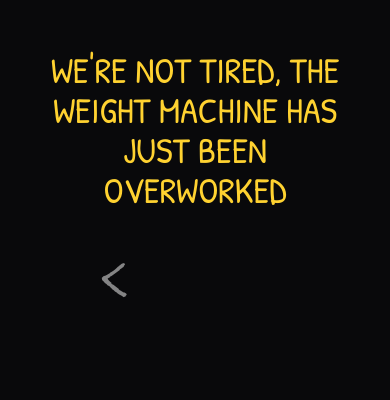
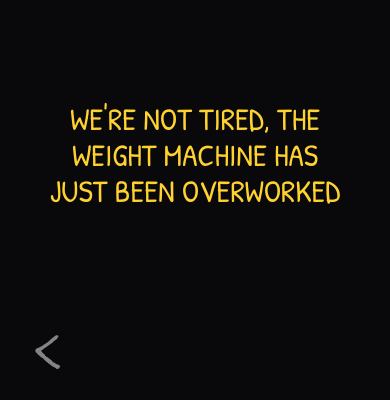
Before and after one commit to BennyHernandez/botd, a plain HTML site: page index.html in a window 390 px wide. Shown: the part 444-844 px from the top of the page. Drawn offline with nearby package versions, Linux system fonts and the light colour scheme.

Commit message:
Fixed mobile

```diff
--- a/index.html
+++ b/index.html
@@ -3,38 +3,21 @@
 
 <head>
     <meta charset="UTF-8" />
-    <meta name="viewport" content="width=device-width, initial-scale=1.0" />
+    <meta name="viewport" content="width=device-width, initial-scale=1.0, maximum-scale=1.0, user-scalable=no" />
     <script src="https://cdn.jsdelivr.net/npm/@tailwindcss/browser@4"></script>
     <link rel="preconnect" href="https://fonts.googleapis.com">
     <link rel="preconnect" href="https://fonts.gstatic.com" crossorigin>
     <link href="https://fonts.googleapis.com/css2?family=Patrick+Hand&family=Rock+Salt&display=swap" rel="stylesheet">
-    <style type="text/tailwindcss">
-        @theme {
-        }
-
-        .rock-salt-regular {
-            font-family: "Rock Salt", cursive;
-            font-weight: 400;
-            font-style: normal;
-        }
-
-        .patrick-hand-regular {
-            font-family: "Patrick Hand", cursive;
-            font-weight: 400;
-            font-style: normal;
-        }
-    </style>
     <title>Bit Of The Day</title>
 </head>
 
-<body class="bg-zinc-950 text-white min-h-screen flex items-center justify-center">
-    <div class="container mx-auto p-8 rock-salt-regular font-bold text-center flex flex-col items-center justify-center gap-20 md:gap-50">
-        <h1 class="text-6xl md:text-9xl leading-28">Bit Of The Day</h1>
-        <h2 id="botd"class="text-4xl md:text-6xl text-amber-300 uppercase patrick-hand-regular"></h2>
+<body class="h-dvh w-full touch-manipulation overflow-hidden overscroll-none bg-zinc-950 text-white">
+    <div class="fixed inset-0 grid h-dvh w-full grid-rows-[42%_58%] text-center md:grid-rows-[45%_55%]">
+        <h1 class="w-full self-end px-4 pb-5 font-[Rock_Salt,cursive] text-6xl font-bold md:pb-8 md:text-9xl leading-[1.75]">Bit Of The Day</h1>
+        <h2 id="botd" class="flex h-full w-full items-center justify-center self-start px-[12%] text-[clamp(1.75rem,8vw,2.25rem)] font-[Patrick_Hand,cursive] font-normal uppercase leading-[1.15] text-amber-300 md:px-24 md:text-6xl"></h2>
     </div>
-    <h1>
-    <h1 id="left-arrow" onclick="left()" class="cursor-pointer text-4xl md:text-8xl rock-salt-regular fixed left-25 md:left-10 bottom-25 md:bottom-[50%] opacity-50"><</h1>
-    <h1 id="right-arrow" onclick="right()" class="cursor-pointer text-4xl md:text-8xl rock-salt-regular fixed right-25 md:right-10 bottom-25 md:bottom-[50%] opacity-50 hidden">></h1>
+    <button id="left-arrow" type="button" onclick="left()" aria-label="Previous day" class="fixed bottom-[max(1.25rem,env(safe-area-inset-bottom))] left-[max(1.25rem,env(safe-area-inset-left))] flex h-14 w-14 cursor-pointer items-center justify-center border-0 bg-transparent p-0 font-[Rock_Salt,cursive] text-4xl leading-none opacity-50 md:bottom-1/2 md:left-10 md:translate-y-1/2 md:text-8xl"><</button>
+    <button id="right-arrow" type="button" onclick="right()" aria-label="Next day" class="fixed bottom-[max(1.25rem,env(safe-area-inset-bottom))] right-[max(1.25rem,env(safe-area-inset-right))] flex hidden h-14 w-14 cursor-pointer items-center justify-center border-0 bg-transparent p-0 font-[Rock_Salt,cursive] text-4xl leading-none opacity-50 md:bottom-1/2 md:right-10 md:translate-y-1/2 md:text-8xl">></button>
 
 
     <script>
```
